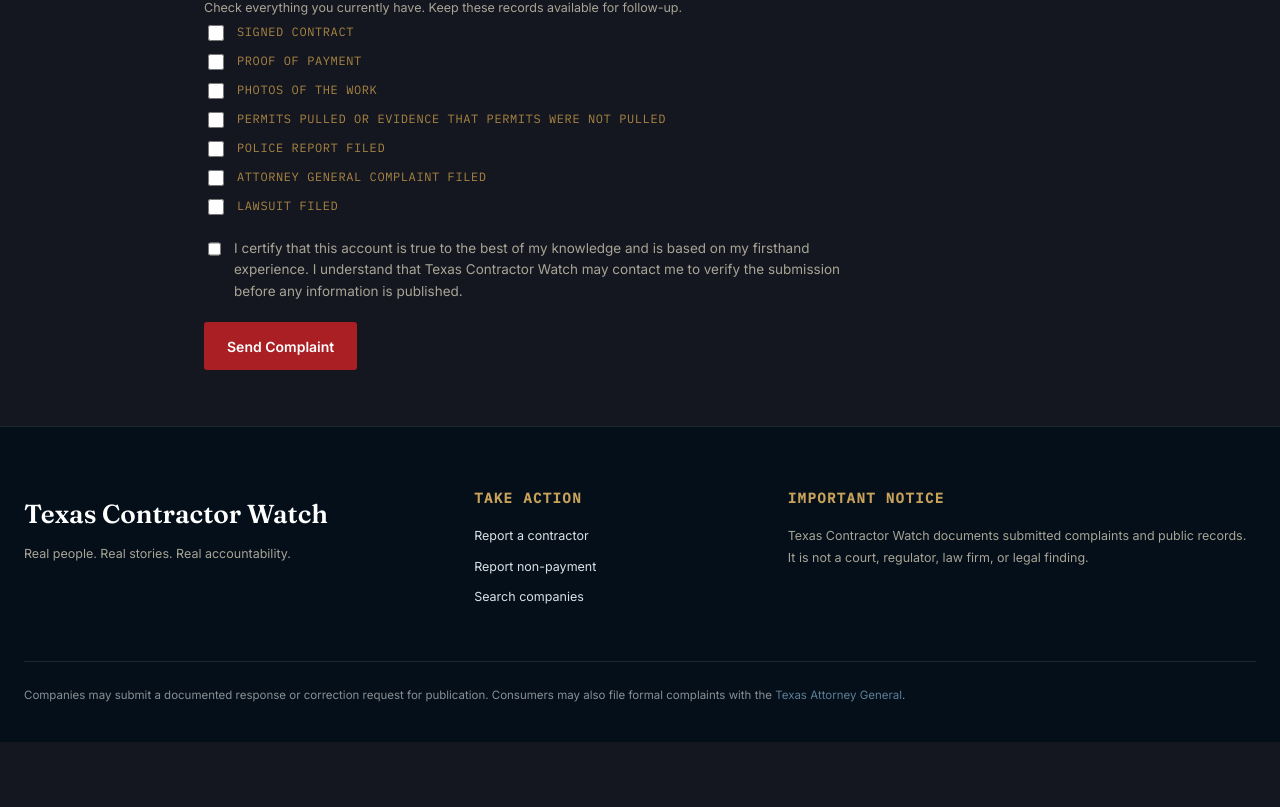
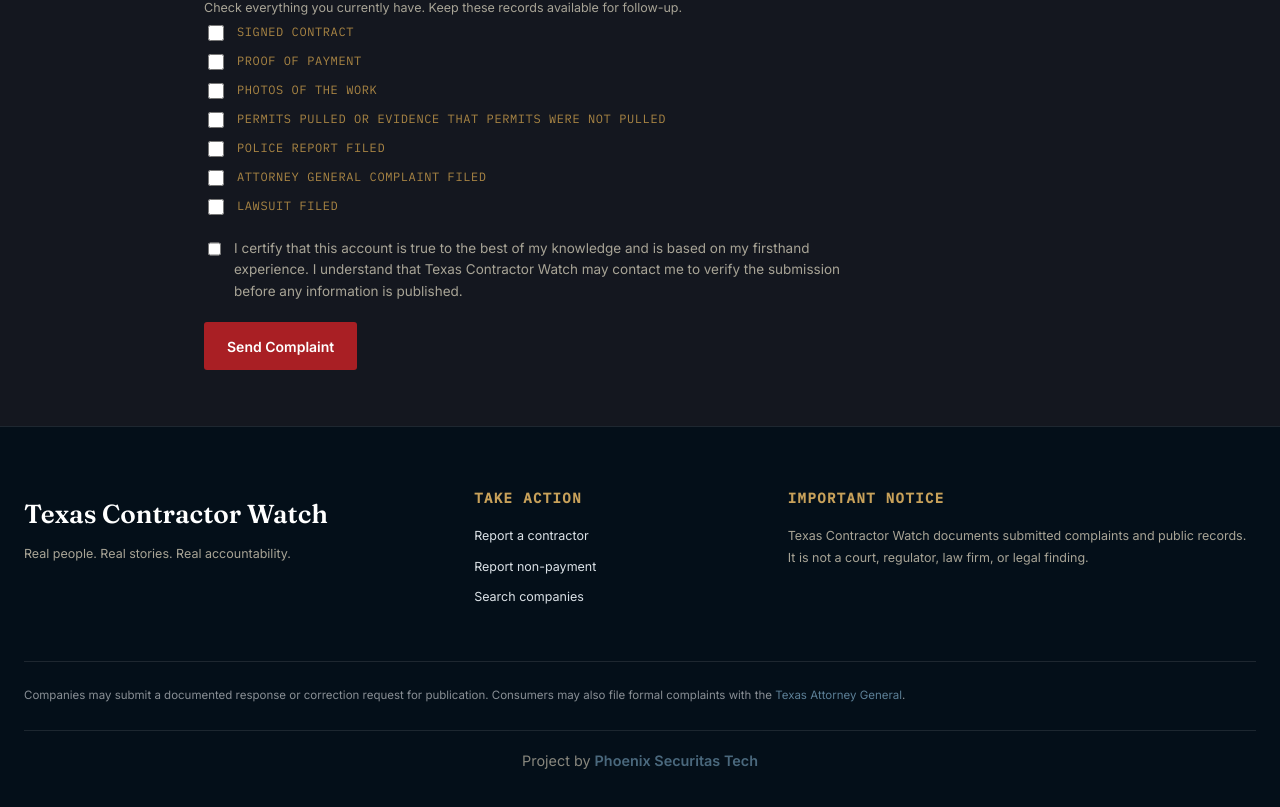
Before and after one commit to cryptoqueen23/txconwatch, a Next.js app: page /submit/homeowner in a window 1280 px wide. Shown: the part 1515-2322 px from the top of the page. Before the commit the page ends 2257 px from the top, so only its background shows below. Built offline with nearby package versions, Linux system fonts and the light colour scheme.

Commit message:
Update layout.tsx

```diff
--- a/app/layout.tsx
+++ b/app/layout.tsx
@@ -3,9 +3,22 @@
 import Link from "next/link";
 import "./globals.css";
 
-const fraunces = Fraunces({ subsets: ["latin"], variable: "--font-serif", weight: ["300", "400", "600"] });
-const inter = Inter({ subsets: ["latin"], variable: "--font-sans" });
-const plexMono = IBM_Plex_Mono({ subsets: ["latin"], variable: "--font-mono", weight: ["400", "500"] });
+const fraunces = Fraunces({
+  subsets: ["latin"],
+  variable: "--font-serif",
+  weight: ["300", "400", "600"],
+});
+
+const inter = Inter({
+  subsets: ["latin"],
+  variable: "--font-sans",
+});
+
+const plexMono = IBM_Plex_Mono({
+  subsets: ["latin"],
+  variable: "--font-mono",
+  weight: ["400", "500"],
+});
 
 export const metadata: Metadata = {
   title: "Texas Contractor Watch | Real Stories. Real Accountability.",
@@ -23,33 +36,72 @@
   ["/about", "About"],
 ] as const;
 
-export default function RootLayout({ children }: { children: React.ReactNode }) {
+export default function RootLayout({
+  children,
+}: {
+  children: React.ReactNode;
+}) {
   return (
-    <html lang="en" className={`${fraunces.variable} ${inter.variable} ${plexMono.variable}`}>
+    <html
+      lang="en"
+      className={`${fraunces.variable} ${inter.variable} ${plexMono.variable}`}
+    >
       <body>
-        <a className="skip-link" href="#main-content">Skip to main content</a>
+        <a className="skip-link" href="#main-content">
+          Skip to main content
+        </a>
+
         <header className="site-nav">
           <div className="nav-shell">
-            <Link href="/" className="brand" aria-label="Texas Contractor Watch home">
-              <span className="brand-mark" aria-hidden="true">TX</span>
-              <span className="brand-copy"><b>Texas Contractor</b><span>Watch</span></span>
+            <Link
+              href="/"
+              className="brand"
+              aria-label="Texas Contractor Watch home"
+            >
+              <span className="brand-mark" aria-hidden="true">
+                TX
+              </span>
+              <span className="brand-copy">
+                <b>Texas Contractor</b>
+                <span>Watch</span>
+              </span>
             </Link>
 
             <nav className="desktop-nav" aria-label="Primary navigation">
-              {nav.map(([href, label]) => <Link key={href} href={href}>{label}</Link>)}
+              {nav.map(([href, label]) => (
+                <Link key={href} href={href}>
+                  {label}
+                </Link>
+              ))}
             </nav>
 
             <div className="nav-actions">
-              <Link href="/companies" className="nav-search">Search</Link>
-              <Link href="/submit" className="nav-cta">Submit Complaint</Link>
+              <Link href="/companies" className="nav-search">
+                Search
+              </Link>
+              <Link href="/submit" className="nav-cta">
+                Submit Complaint
+              </Link>
             </div>
 
             <details className="mobile-menu">
-              <summary aria-label="Open navigation menu"><span></span><span></span><span></span></summary>
+              <summary aria-label="Open navigation menu">
+                <span></span>
+                <span></span>
+                <span></span>
+              </summary>
+
               <nav aria-label="Mobile navigation">
-                {nav.map(([href, label]) => <Link key={href} href={href}>{label}</Link>)}
+                {nav.map(([href, label]) => (
+                  <Link key={href} href={href}>
+                    {label}
+                  </Link>
+                ))}
+
                 <Link href="/submit/homeowner">Report a Contractor</Link>
-                <Link href="/submit/subcontractor">Report Non-Payment</Link>
+                <Link href="/submit/subcontractor">
+                  Report Non-Payment
+                </Link>
               </nav>
             </details>
           </div>
@@ -60,23 +112,63 @@
         <footer className="site-footer">
           <div className="footer-grid">
             <div>
-              <Link href="/" className="footer-brand">Texas Contractor Watch</Link>
+              <Link href="/" className="footer-brand">
+                Texas Contractor Watch
+              </Link>
               <p>Real people. Real stories. Real accountability.</p>
             </div>
+
             <div>
               <h2>Take action</h2>
               <Link href="/submit/homeowner">Report a contractor</Link>
-              <Link href="/submit/subcontractor">Report non-payment</Link>
+              <Link href="/submit/subcontractor">
+                Report non-payment
+              </Link>
               <Link href="/companies">Search companies</Link>
             </div>
+
             <div>
               <h2>Important notice</h2>
-              <p>Texas Contractor Watch documents submitted complaints and public records. It is not a court, regulator, law firm, or legal finding.</p>
+              <p>
+                Texas Contractor Watch documents submitted complaints and public
+                records. It is not a court, regulator, law firm, or legal
+                finding.
+              </p>
             </div>
           </div>
+
           <div className="footer-legal">
-            Companies may submit a documented response or correction request for publication. Consumers may also file formal complaints with the{" "}
-            <a href="https://www.texasattorneygeneral.gov/consumer-protection/file-consumer-complaint" target="_blank" rel="noreferrer">Texas Attorney General</a>.
+            Companies may submit a documented response or correction request for
+            publication. Consumers may also file formal complaints with the{" "}
+            <a
+              href="https://www.texasattorneygeneral.gov/consumer-protection/file-consumer-complaint"
+              target="_blank"
+              rel="noreferrer"
+            >
+              Texas Attorney General
+            </a>
+            .
+          </div>
+
+          <div
+            style={{
+              marginTop: "24px",
+              paddingTop: "18px",
+              borderTop: "1px solid rgba(255,255,255,.12)",
+              textAlign: "center",
+              fontSize: ".9rem",
+              opacity: 0.8,
+            }}
+          >
+            Project by{" "}
+            <a
+              href="https://tree.phoenixsecuritas.com"
+              target="_blank"
+              rel="noopener noreferrer"
+              style={{ fontWeight: 600 }}
+            >
+              Phoenix Securitas Tech
+            </a>
           </div>
         </footer>
       </body>
```
